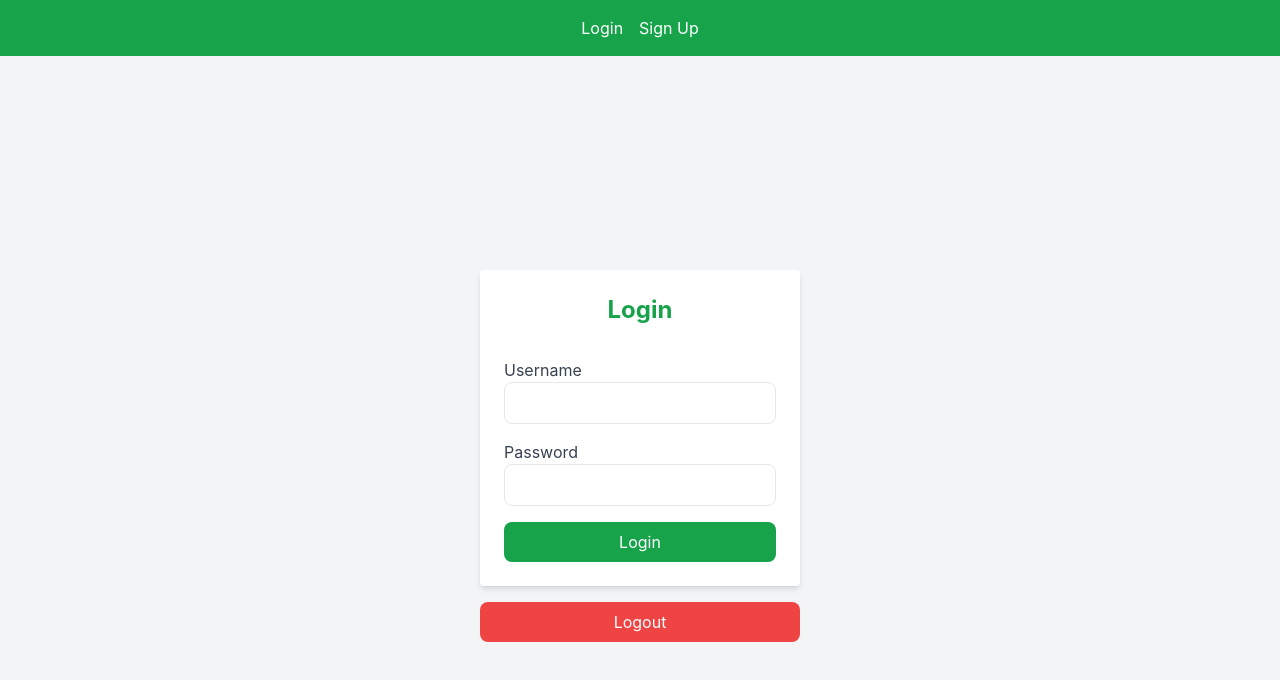
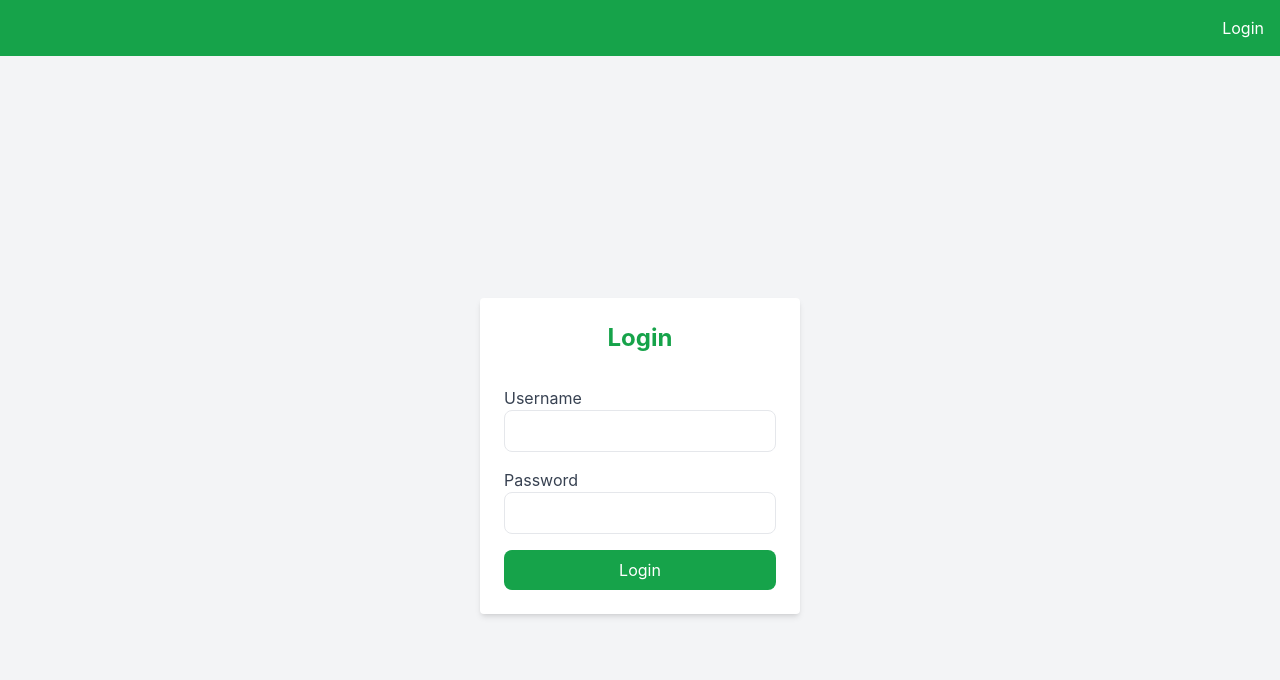
Before and after one commit to Emerald367/graphingcalculator, a React (Create React App) app in the folder graphing-calculator/: page /login in a window 1280 px wide. Shown: the top 680 px of the page. Built offline with nearby package versions, Linux system fonts and the light colour scheme; the HTML template or start-up script is replaced by a standard one.

Commit message:
Successful logins redirect to user profile

```diff
--- a/graphing-calculator/src/App.js
+++ b/graphing-calculator/src/App.js
@@ -1,28 +1,49 @@
-import React from 'react';
-import { BrowserRouter as Router, Route, Routes, Link } from 'react-router-dom';
-import SignUpForm from './SignUpForm';
+import React, {useState} from 'react';
+import { BrowserRouter as Router, Route, Routes, Navigate, Link } from 'react-router-dom';
 import LoginForm from './LoginForm';
+import UserProfile from './UserProfile';
 
 function App() {
+  const [isAuthenticated, setIsAuthenticated] = useState(!!localStorage.getItem('token'));
+
+  const handleLogin = () => {
+    setIsAuthenticated(true);
+  };
+
+  const handleLogout = () => {
+    setIsAuthenticated(false);
+  };
+
   return (
     <Router>
-    <div className="App">
       <nav className="bg-green-600 p-4">
-        <ul className="flex space-x-4 justify-center">
-          <li>
-            <Link to="/login" className="text-white">Login</Link>
-          </li>
-          <li>
-            <Link to="/signup" className="text-white">Sign Up</Link>
-          </li>
+        <ul className="flex justify-end">
+          {isAuthenticated ? (
+            <>
+              <li className="mr-6">
+                <Link to="/profile" className="text-white hover:text-gray-200">Profile</Link>
+              </li>
+              <li>
+                <button onClick={handleLogout} className="text-white hover:text-gray-200">Logout</button>
+              </li>
+            </>
+          ) : (
+            <li>
+              <Link to="/login" className="text-white hover:text-gray-200">Login</Link>
+            </li>
+          )}
         </ul>
       </nav>
+
       <Routes>
-        <Route path="/signup" element={<SignUpForm />} />
-        <Route path="/login" element={<LoginForm />} />
-        <Route path="/" element={<LoginForm />} />
+        <Route path="/login"
+               element={isAuthenticated ? <Navigate to="/profile" /> : <LoginForm onLogin={handleLogin}/>}
+         />
+        <Route path="/profile"
+               element={isAuthenticated ? <UserProfile onLogout={handleLogout} /> : <Navigate to="/login" />}
+         />
+        <Route path="/" element={<Navigate to="/login" />} />
       </Routes>
-    </div>
     </Router>
   );
 }
--- a/graphing-calculator/src/LoginForm.js
+++ b/graphing-calculator/src/LoginForm.js
@@ -1,7 +1,7 @@
 import React, { useState } from 'react';
 import axios from 'axios';
 
-const LoginForm = () => {
+const LoginForm = ({ onLogin }) => {
     const [username, setUsername] = useState('');
     const [password, setPassword] = useState('');
     const [error, setError] = useState('');
@@ -10,8 +10,6 @@ const LoginForm = () => {
 
     const handleLogin = async (e) => {
         e.preventDefault();
-        setError('')
-        setSuccess('')
 
         try {
             const response = await axios.post('http://localhost:5000/login', {
@@ -20,35 +18,18 @@ const LoginForm = () => {
             });
         const { token } = response.data;
         localStorage.setItem('token', token);
-        setSuccess('Login successful!');
+        setSuccess('Login successful');
+        setError('');
+        onLogin();
         } catch (error) {
-            console.error('Error logging in:', error);
-            setError('Login failed!');
-        }
-    };
-
-    const handleLogout = async () => {
-        const token = localStorage.getItem('token');
-        setError('');
-        setSuccess('');
-        try {
-            await axios.post('http://localhost:5000/logout', {}, {
-                headers: {
-                    Authorization: `Bearer ${token}`
-                }
-            });
-            localStorage.removeItem('token');
-            setSuccess('Logged out successfully');
-        } catch (error) {
-            console.error('Error logging out:', error);
-            setError('Logout failed!');
+            setError('Login failed. Please check your username and password.');
+            console.error(error.response || error.message);
         }
     };
 
    return (
       <div className="flex flex-col items-center justify-center min-h-screen bg-gray-100">
-        <div className="w-80">
-          <form onSubmit={handleLogin} className="bg-white p-6 rounded shadow-md">
+          <form onSubmit={handleLogin} className="bg-white p-6 rounded shadow-md w-80">
             <h2 className="text-2xl font-bold text-center mb-8 text-green-600">Login</h2>
             {error && <div className="mb-4 text-red-500">{error}</div>}
             {success && <div className="mb-4 text-green-500">{success}</div>}
@@ -79,10 +60,6 @@ const LoginForm = () => {
                     Login
                  </button>
             </form>
-            <button onClick={handleLogout} className="mt-4 w-full bg-red-500 text-white py-2 rounded-lg hover:bg-red-700 focus:outline-none focus:ring-2 focus:ring-red-600">
-                Logout
-            </button>
-          </div>
         </div>
    );
 };
```
